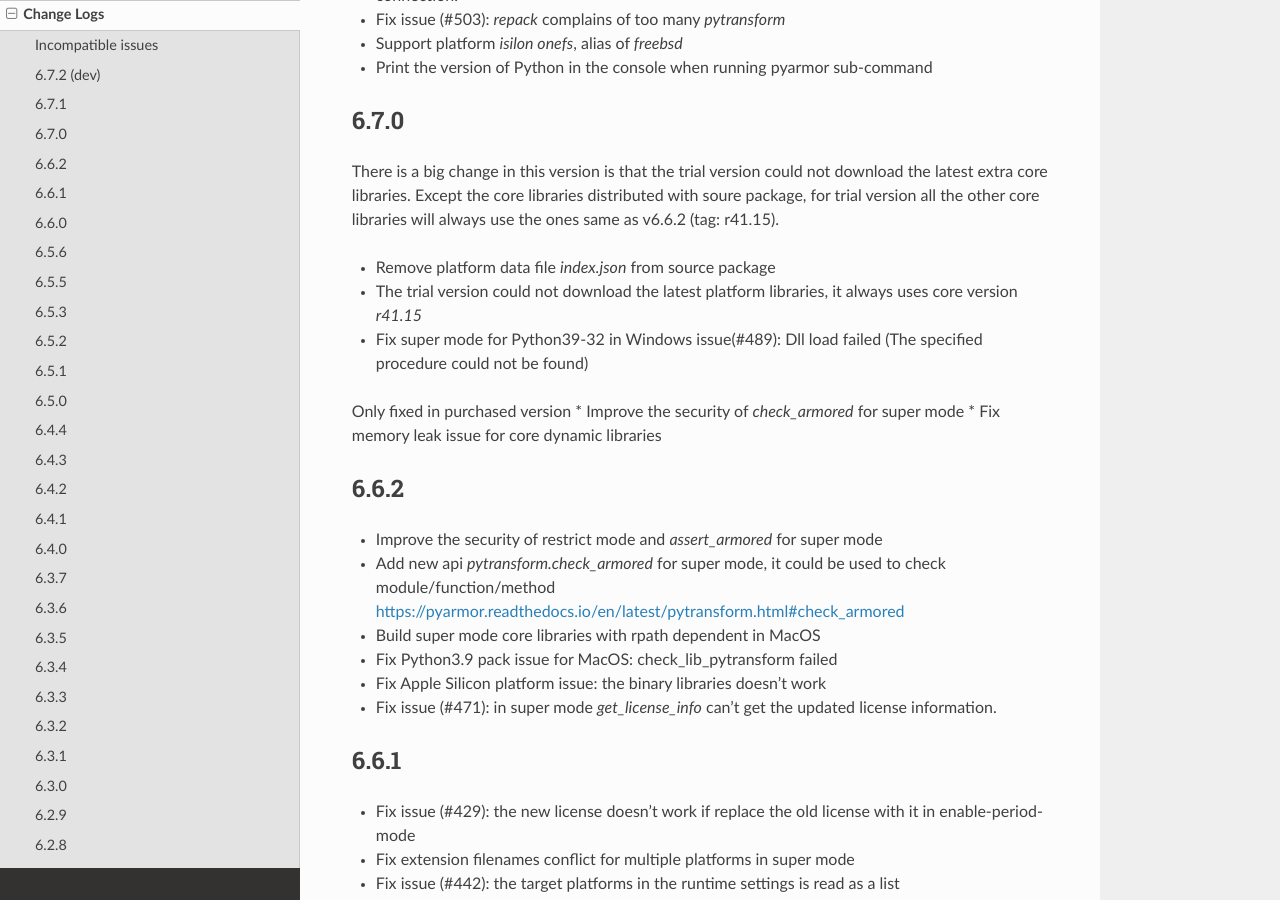
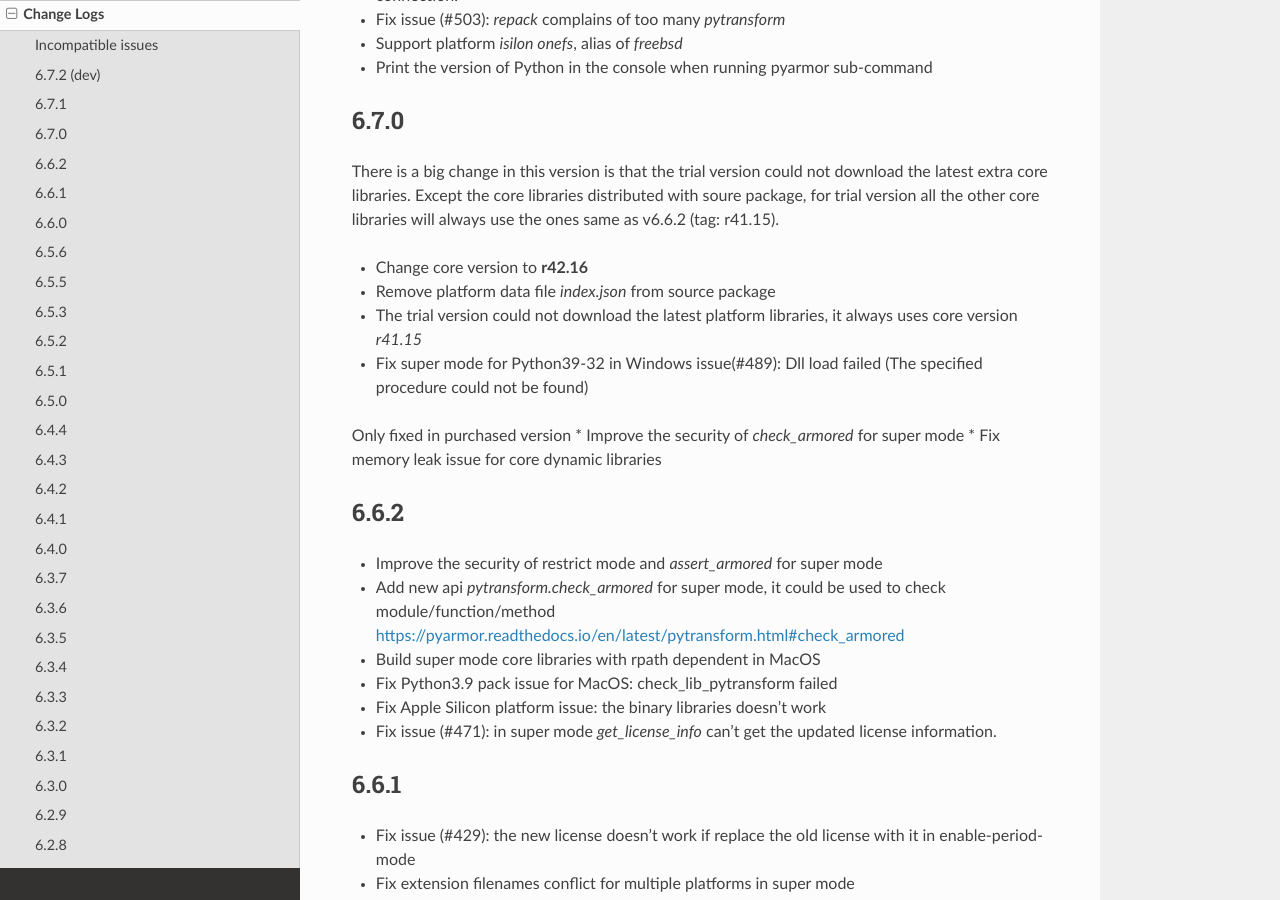
Before and after one commit to dashingsoft/pyarmor, a Sphinx documentation site: the page built from docs/change-logs.rst, in a window 1280 px wide and 900 px high, scrolled down 1241 px. Built offline with Sphinx 7.4.7 and the Read the Docs theme 2.0.0, drawn with Linux system fonts in a browser that asks for light colours.

Commit message:
Add change log

```diff
--- a/docs/change-logs.rst
+++ b/docs/change-logs.rst
@@ -63,6 +63,7 @@
 with soure package, for trial version all the other core libraries will always
 use the ones same as v6.6.2 (tag: r41.15).
 
+* Change core version to **r42.16**
 * Remove platform data file `index.json` from source package
 * The trial version could not download the latest platform libraries,
   it always uses core version `r41.15`
```
